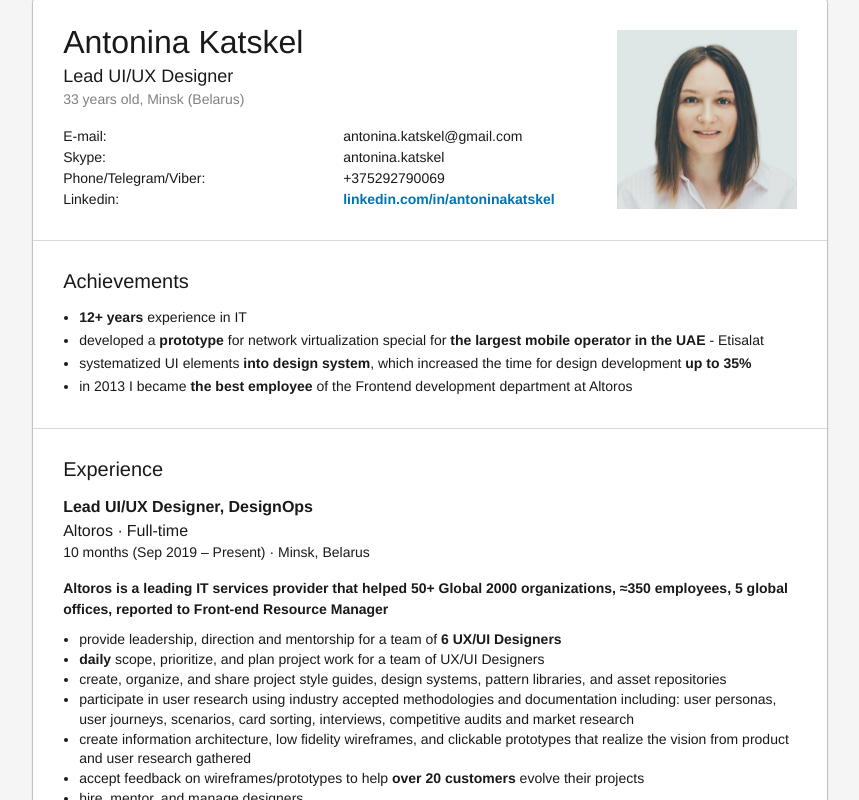
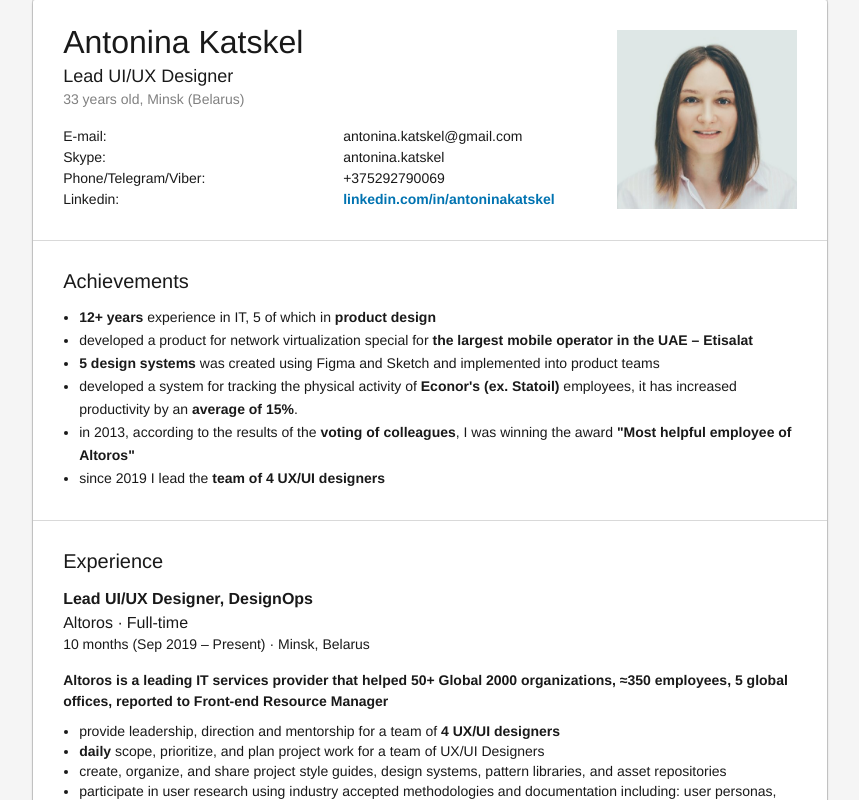
Before and after one commit to valerykatskel/cv-tos, a Vue app: page / in a window 1280 px wide. Shown: the top 800 px of the page, without its empty margins (210-1069 px from the left). Built offline with nearby package versions, Linux system fonts and the light colour scheme.

Commit message:
data updated

```diff
--- a/src/data/data.js
+++ b/src/data/data.js
@@ -25,10 +25,12 @@ export const Contact = [
 ];
 
 export const Achievements = [
-  "<strong>12+ years</strong> experience in IT",
-  "developed a <strong>prototype</strong> for network virtualization special for <strong>the largest mobile operator in the UAE</strong> - Etisalat",
-  "systematized UI elements <strong>into design system</strong>, which increased the time for design development <strong>up to 35%</strong>",
-  "in 2013 I became <strong>the best employee</strong> of the Frontend development department at Altoros"
+  "<strong>12+ years</strong> experience in IT, 5 of which in <strong>product design</strong>",
+  "developed a product for network virtualization special for <strong>the largest mobile operator in the UAE &ndash; Etisalat</strong>",
+  "<strong>5 design systems</strong> was created using Figma and Sketch and implemented into product teams",
+  "developed a system for tracking the physical activity of <strong>Econor's (ex. Statoil)</strong> employees, it has increased productivity by an <strong>average of 15%</strong>.",
+  'in 2013, according to the results of the <strong>voting of colleagues</strong>, I was winning the award <strong>"Most helpful employee of Altoros"</strong>',
+  "since 2019 I lead the <strong>team of 4 UX/UI designers</strong>"
 ];
 
 export const Experience = [
@@ -43,7 +45,7 @@ export const Experience = [
     descriptionHeader:
       "Altoros is a leading IT services provider that helped 50+ Global 2000 organizations, ≈350 employees, 5 global offices, reported to Front-end Resource Manager",
     description: `<ul>
-<li>provide leadership, direction and mentorship for a team of <strong>6 UX/UI Designers</strong></li>
+<li>provide leadership, direction and mentorship for a team of <strong>4 UX/UI designers</strong></li>
 <li><strong>daily</strong> scope, prioritize, and plan project work for a team of UX/UI Designers</li>
 <li>create, organize, and share project style guides, design systems, pattern libraries, and asset repositories</li>
 <li>participate in user research using industry accepted methodologies and documentation including: user personas, user journeys, scenarios, card sorting, interviews, competitive audits and market research</li>
```
